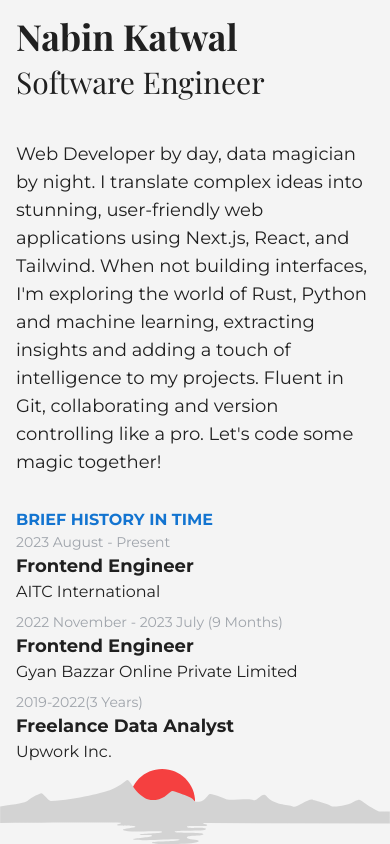
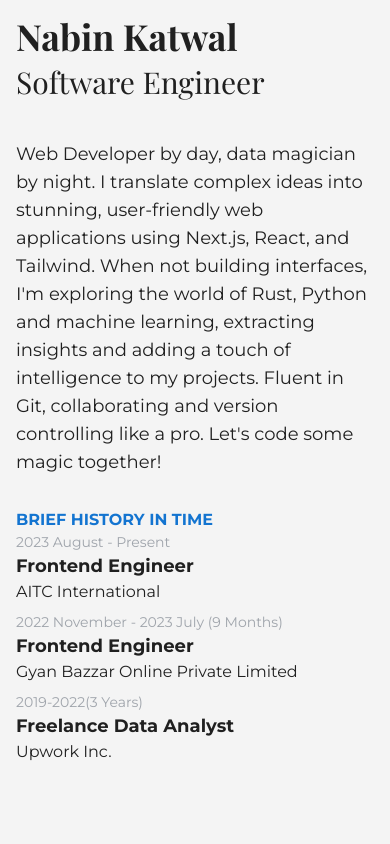
Before and after one commit to nabinkatwal7/portfolio_v3, a React (Vite) app: page / in a window 390 px wide. Shown: the top 844 px of the page. Built offline with nearby package versions, Linux system fonts and the light colour scheme; a web font is replaced by a local one.

Commit message:
fix render issue on mobile

```diff
--- a/src/App.tsx
+++ b/src/App.tsx
@@ -9,7 +9,7 @@ function App() {
     <div className="pb-10">
       <div className="relative min-h-screen">
         <Home />
-        <img className="absolute bottom-0 w-screen" src={Sunset} alt="sunset" />
+        <img className="absolute invisible lg:visible bottom-0 w-screen" src={Sunset} alt="sunset" />
       </div>
       <Work />
       <Footer />
```
